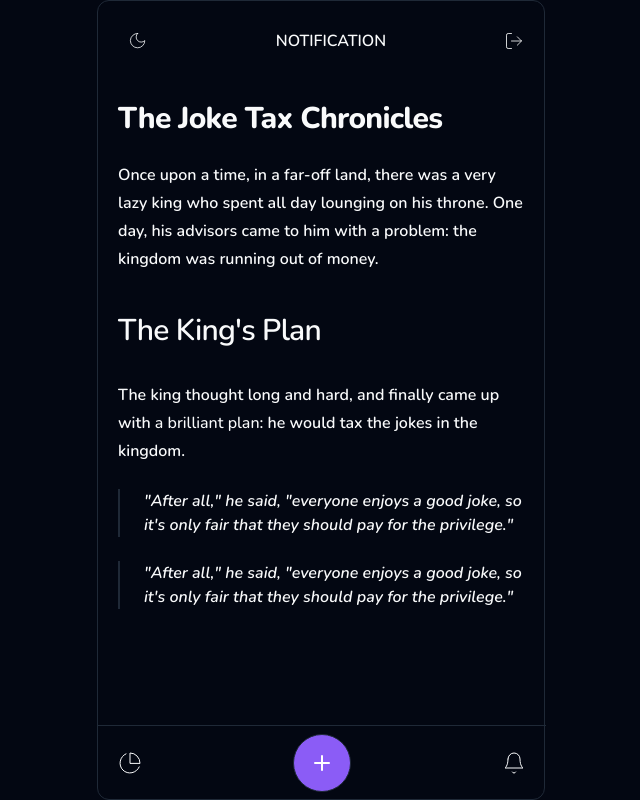
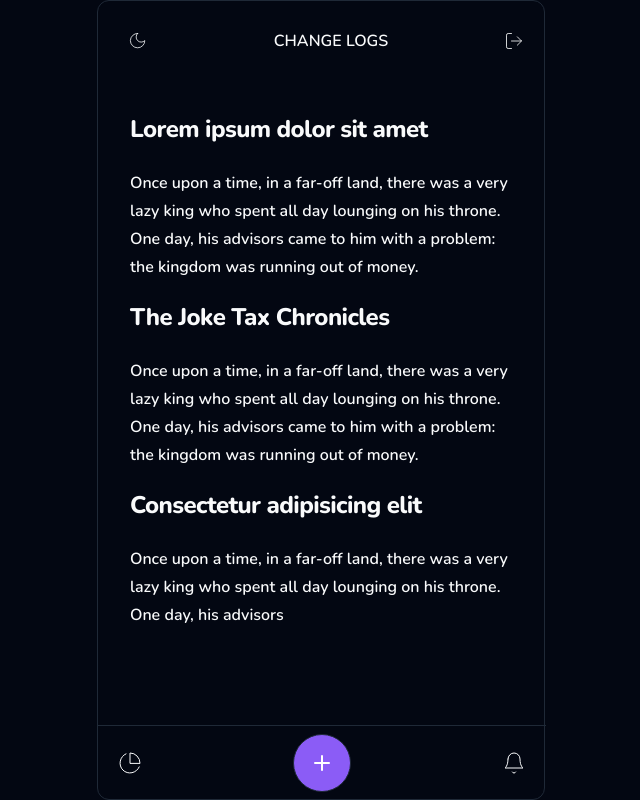
Before and after one commit to sohunz/daily-expense-tracker, a React (Vite) app: page /notification in a window 1280 px wide. Shown: the whole page, without its empty margins (319-959 px from the left). Built offline with nearby package versions, Linux system fonts and the light colour scheme.

Commit message:
change some notification

```diff
--- a/src/App.tsx
+++ b/src/App.tsx
@@ -13,7 +13,7 @@ const App = () => {
             case "/analytic":
                 return "ANALYTIC";
             case "/notification":
-                return "NOTIFICATION";
+                return "CHANGE LOGS";
             default:
                 return "Default Title";
         }
--- a/src/pages/Notification.tsx
+++ b/src/pages/Notification.tsx
@@ -1,7 +1,16 @@
 const Notification = () => {
     return (
-        <div className="p-5">
-            <h1 className="scroll-m-20 text-4xl font-extrabold tracking-tight lg:text-3xl">
+        <div className="p-8">
+            <h1 className="scroll-m-20 text-4xl font-extrabold tracking-tight lg:text-2xl">
+                Lorem ipsum dolor sit amet
+            </h1>
+            <p className="leading-7 [&:not(:first-child)]:mt-6">
+                Once upon a time, in a far-off land, there was a very lazy king
+                who spent all day lounging on his throne. One day, his advisors
+                came to him with a problem: the kingdom was running out of
+                money.
+            </p>
+            <h1 className="scroll-m-20 text-4xl font-extrabold tracking-tight lg:text-2xl mt-5">
                 The Joke Tax Chronicles
             </h1>
             <p className="leading-7 [&:not(:first-child)]:mt-6">
@@ -10,24 +19,13 @@ const Notification = () => {
                 came to him with a problem: the kingdom was running out of
                 money.
             </p>
-            <h2 className="mt-10 scroll-m-20  pb-2 text-3xl font-semibold tracking-tight transition-colors first:mt-0">
-                The King's Plan
-            </h2>
+            <h1 className="scroll-m-20 text-4xl font-extrabold tracking-tight lg:text-2xl mt-5">
+                Consectetur adipisicing elit
+            </h1>
             <p className="leading-7 [&:not(:first-child)]:mt-6">
-                The king thought long and hard, and finally came up with{" "}
-                <a href="#" className="font-medium text-primary">
-                    a brilliant plan
-                </a>
-                : he would tax the jokes in the kingdom.
+                Once upon a time, in a far-off land, there was a very lazy king
+                who spent all day lounging on his throne. One day, his advisors
             </p>
-            <blockquote className="mt-6 border-l-2 pl-6 italic">
-                "After all," he said, "everyone enjoys a good joke, so it's only
-                fair that they should pay for the privilege."
-            </blockquote>
-            <blockquote className="mt-6 border-l-2 pl-6 italic">
-                "After all," he said, "everyone enjoys a good joke, so it's only
-                fair that they should pay for the privilege."
-            </blockquote>
         </div>
     );
 };
```
